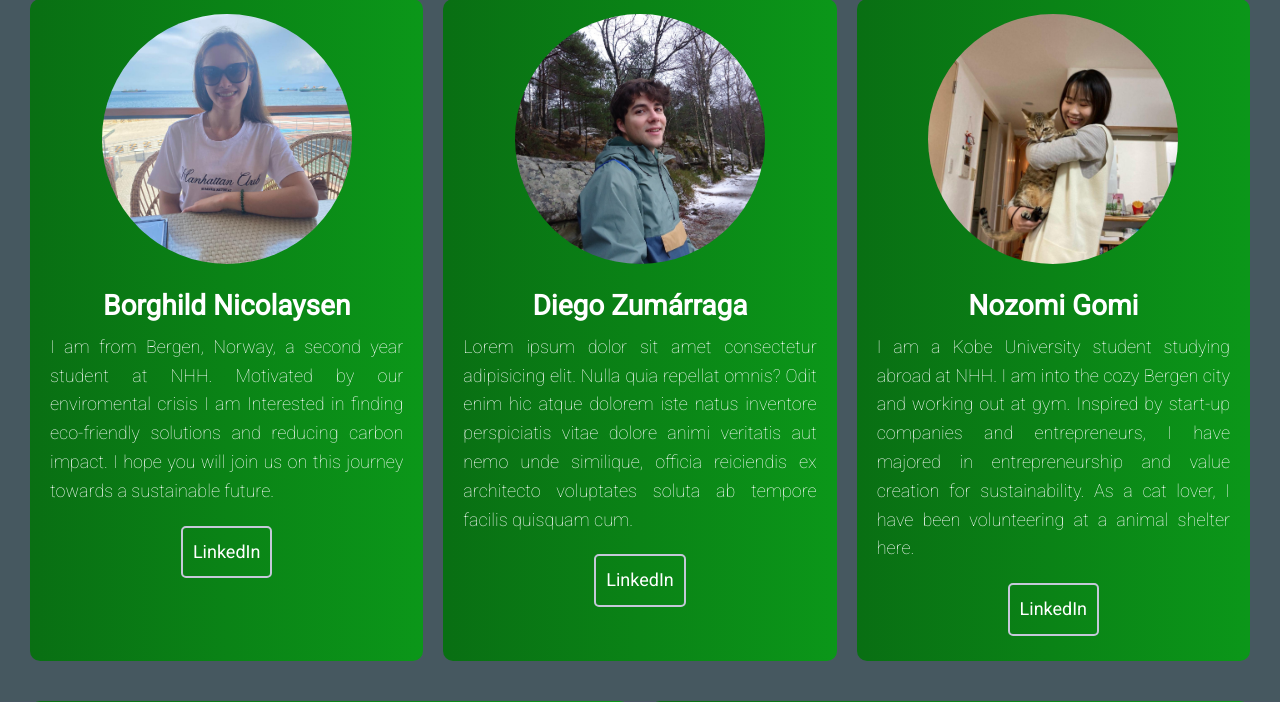
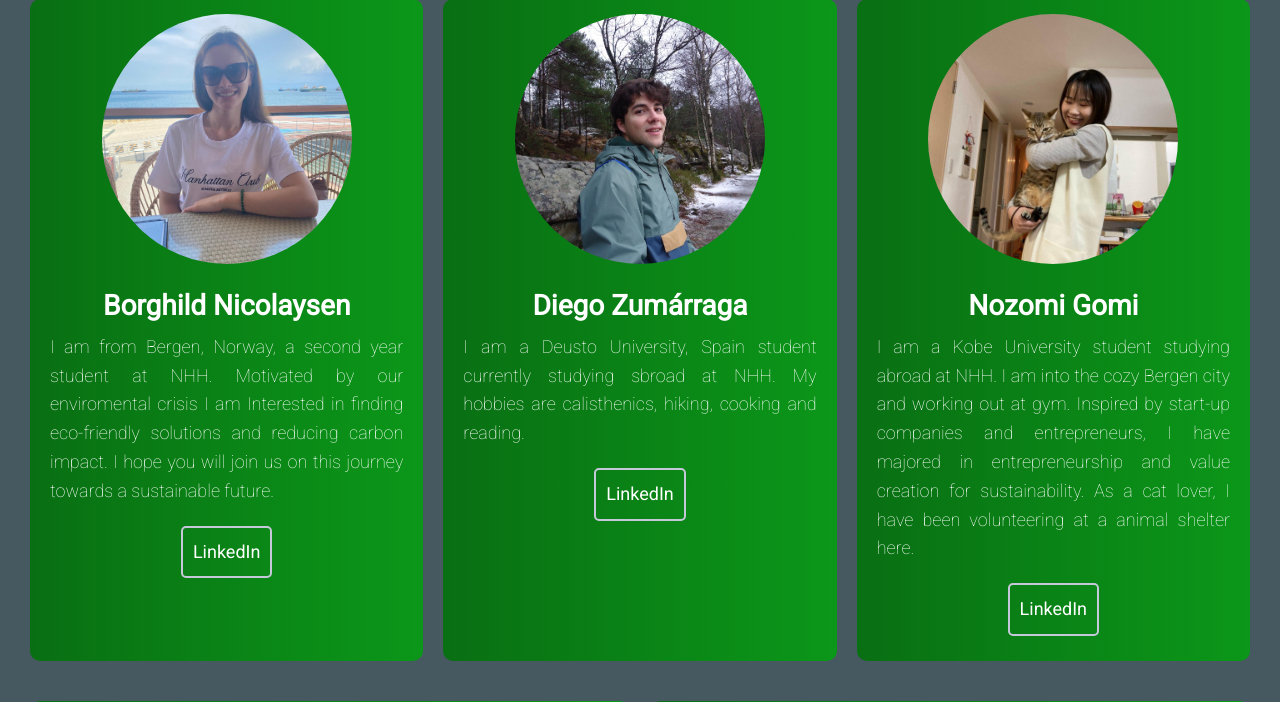
Before and after one commit to eklass3/NHH-FOR19-Group3, a Flask app: page / in a window 1280 px wide. Shown: the part 1038-1740 px from the top of the page. Run offline with Flask 2, Linux system fonts and the light colour scheme; some libraries are stand-ins or nearby versions.

Commit message:
Diego Home page description

```diff
--- a/templates/home.html
+++ b/templates/home.html
@@ -34,7 +34,7 @@
         <div class="box">
           <img src="/static/WhatsApp Image 2024-02-12 at 15.43.16.jpeg" alt="" class="img_profile">
           <h3>Diego Zumárraga</h3>
-          <p>  Lorem ipsum dolor sit amet consectetur adipisicing elit. Nulla quia repellat omnis? Odit enim hic atque dolorem iste natus inventore perspiciatis vitae dolore animi veritatis aut nemo unde similique, officia reiciendis ex architecto voluptates soluta ab tempore facilis quisquam cum.
+          <p>  I am a Deusto University, Spain student currently studying sbroad at NHH. My hobbies are calisthenics, hiking, cooking and reading.
           </p>
           <div class="section_container_buttons_developers">
             <a class="btn_developers" href="#"  target="_blank">LinkedIn</a>
```
